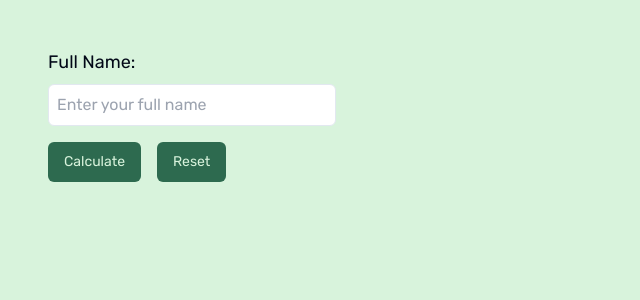
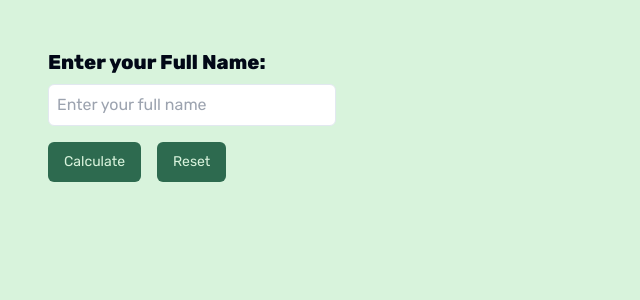
Before and after one commit to eyesonnumber/eyesonnumber, a Next.js app: page /name-calculator in a window 1280 px wide. Shown: the top 300 px of the page, without its empty margins (0-640 px from the left). Built offline with nearby package versions, Linux system fonts and the light colour scheme.

Commit message:
small fix

```diff
--- a/components/common/NameCalculator.tsx
+++ b/components/common/NameCalculator.tsx
@@ -96,8 +96,8 @@
     <div className="flex m-4  min-h-screen bg-gray-100">
       <div className="bg-white p-8 w-full">
         <div className="flex-col flex">
-          <label htmlFor="fullName" className="text-lg font-medium mb-2">
-            Full Name:
+          <label htmlFor="fullName" className="text-xl font-bold mb-2">
+            Enter your Full Name:
           </label>
           <input
             type="text"
```
